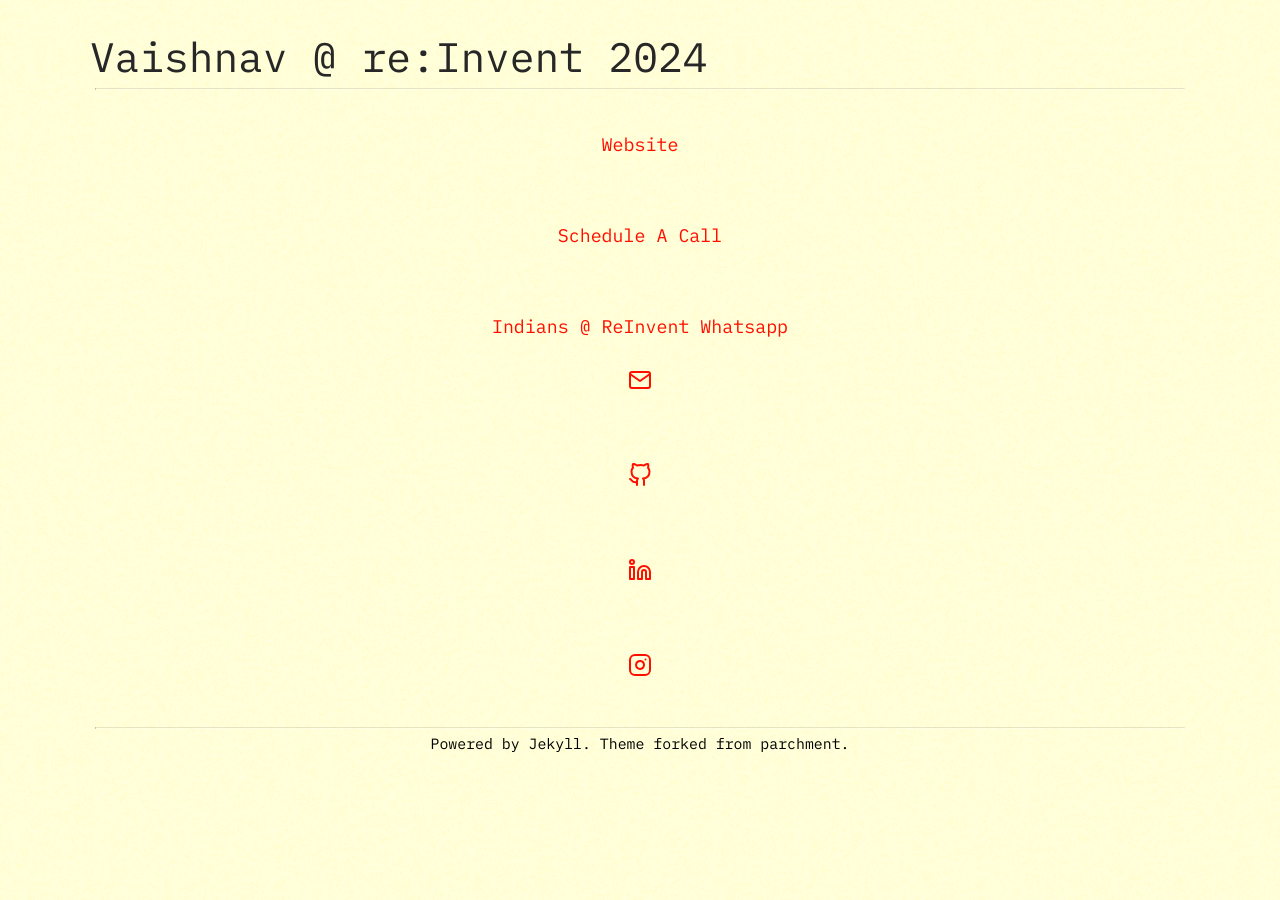
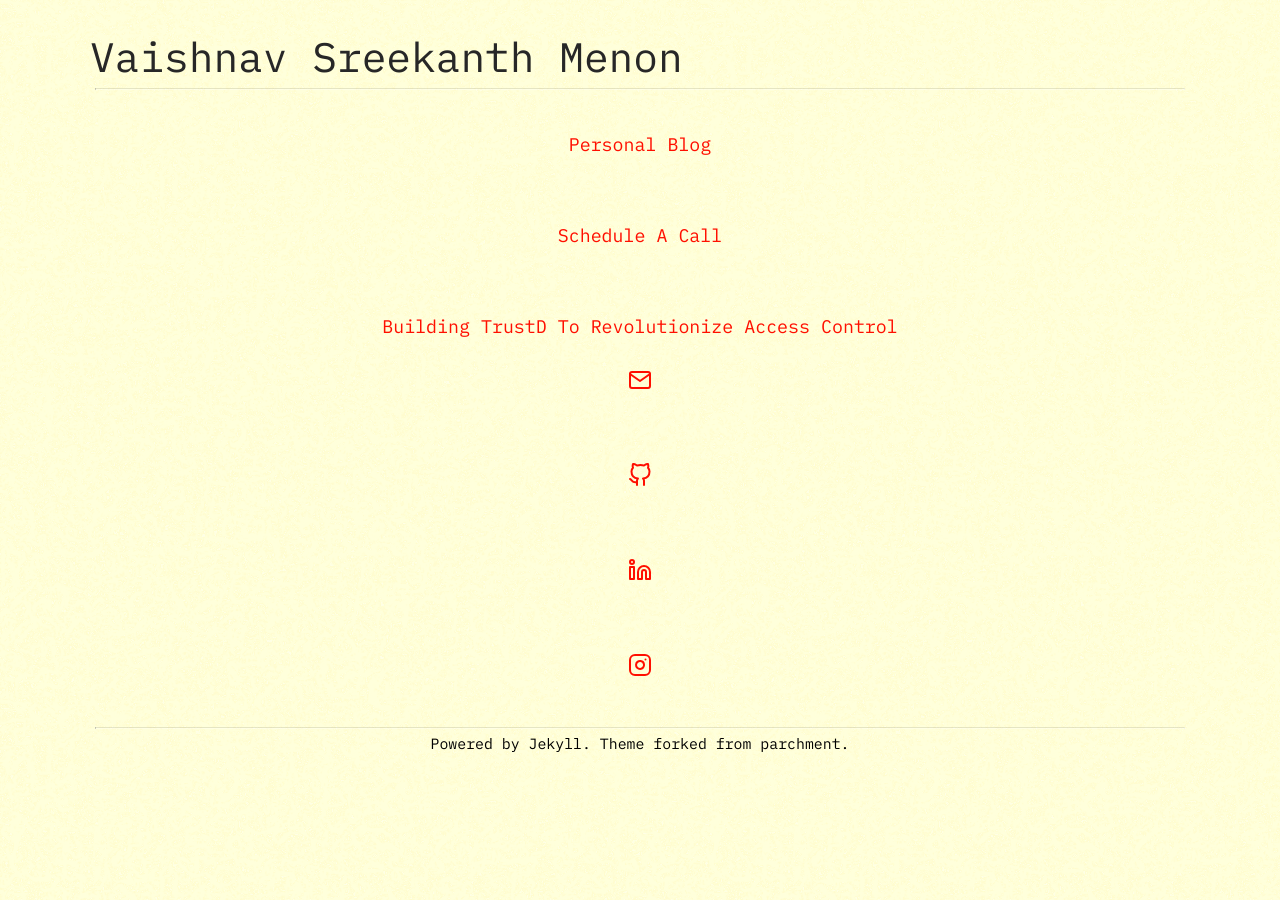
Before and after one commit to vaishnavsm/vsmname.github.io, a Jekyll site: the page docs/index.html, which Jekyll copies as it is, in a window 1280 px wide. Built offline with Jekyll 4.4.1, drawn with Linux system fonts in a browser that asks for light colours.

Commit message:
change vsm.name

```diff
--- a/_config.yml
+++ b/_config.yml
@@ -1,4 +1,4 @@
-title: Vaishnav @ re:Invent 2024
+title: Vaishnav Sreekanth Menon
 author: Vaishnav Sreekanth Menon
 
 destination: docs
@@ -12,12 +12,12 @@ footer_text: "Powered by Jekyll. Theme forked from parchment."
 favicon_location: assets/favicon.ico
 
 highlighted_sections:
-  - title: Website
+  - title: Personal Blog
     href: https://vaishnavsm.com
   - title: Schedule A Call
     href: https://calendly.com/vaishnavsm/meet-at-re-invent
-  - title: Indians @ ReInvent Whatsapp
-    href: https://chat.whatsapp.com/Ff52KklVAqYINOHzzpvVHn
+  - title: Building TrustD To Revolutionize Access Control
+    href: https://trustd.sh
 
 # titles come from https://feathericons.com/
 socials:
@@ -27,7 +27,7 @@ socials:
     title: github
   - href: https://www.linkedin.com/in/vaishnavsm/
     title: linkedin
-  - href: https://www.instagram.com/_vaishnavsm_/
+  - href: https://www.instagram.com/vsm.name/
     title: instagram
 
 permalink: /:year-:month-:day-:title/
--- a/docs/feed.xml
+++ b/docs/feed.xml
@@ -1 +1 @@
-<?xml version="1.0" encoding="utf-8"?><feed xmlns="http://www.w3.org/2005/Atom" ><generator uri="https://jekyllrb.com/" version="4.3.4">Jekyll</generator><link href="https://vsm.name/feed.xml" rel="self" type="application/atom+xml" /><link href="https://vsm.name/" rel="alternate" type="text/html" /><updated>2024-12-02T12:32:48-08:00</updated><id>https://vsm.name/feed.xml</id><title type="html">Vaishnav @ re:Invent 2024</title><author><name>Vaishnav Sreekanth Menon</name></author></feed>
+<?xml version="1.0" encoding="utf-8"?><feed xmlns="http://www.w3.org/2005/Atom" ><generator uri="https://jekyllrb.com/" version="4.3.4">Jekyll</generator><link href="https://vsm.name/feed.xml" rel="self" type="application/atom+xml" /><link href="https://vsm.name/" rel="alternate" type="text/html" /><updated>2024-12-02T12:32:48-08:00</updated><id>https://vsm.name/feed.xml</id><title type="html">Vaishnav Sreekanth Menon</title><author><name>Vaishnav Sreekanth Menon</name></author></feed>
--- a/docs/index.html
+++ b/docs/index.html
@@ -3,13 +3,13 @@
   <head>
 
 
-  <title>Vaishnav @ re:Invent 2024</title>
+  <title>Vaishnav Sreekanth Menon</title>
 
   <meta charset="utf-8" />
   <meta name="viewport" content="width=device-width, initial-scale=1" />
   <meta
     name="keywords"
-    content="blog, Vaishnav Sreekanth Menon, Vaishnav @ re:Invent 2024, jekyll"
+    content="blog, Vaishnav Sreekanth Menon, Vaishnav Sreekanth Menon, jekyll"
   />
   <meta name="author" content="Vaishnav Sreekanth Menon" />
 
@@ -31,7 +31,7 @@
 
   <!-- For Twitter -->
   <meta name="twitter:card" content="summary" />
-  <meta name="twitter:title" content="Vaishnav @ re:Invent 2024" />
+  <meta name="twitter:title" content="Vaishnav Sreekanth Menon" />
   <meta name="twitter:description" content="" />
   <meta name="twitter:image" content="https://vsm.name/assets/favicon.ico" />
 </head>
@@ -41,7 +41,7 @@
     <div class="container">
       <div class="navbar">
   <a class="site-title" href="https://vsm.name/">
-    Vaishnav @ re:Invent 2024
+    Vaishnav Sreekanth Menon
   </a>
 
   <ul class="pull-right">
@@ -56,7 +56,7 @@
     <nav class="socials-bar">
 
         <li>
-            <a href="https://vaishnavsm.com">Website</a>
+            <a href="https://vaishnavsm.com">Personal Blog</a>
         </li>
 
         <li>
@@ -64,7 +64,7 @@
         </li>
 
         <li>
-            <a href="https://chat.whatsapp.com/Ff52KklVAqYINOHzzpvVHn">Indians @ ReInvent Whatsapp</a>
+            <a href="https://trustd.sh">Building TrustD To Revolutionize Access Control</a>
         </li>
 
     </nav>
@@ -84,7 +84,7 @@
         </li>
 
         <li>
-            <a href="https://www.instagram.com/_vaishnavsm_/"><i data-feather="instagram"></i></a>
+            <a href="https://www.instagram.com/vsm.name/"><i data-feather="instagram"></i></a>
         </li>
 
     </nav>
```
Also changed, not shown: docs/404.html (+4 -4 lines), docs/tags/index.html (+4 -4 lines).
